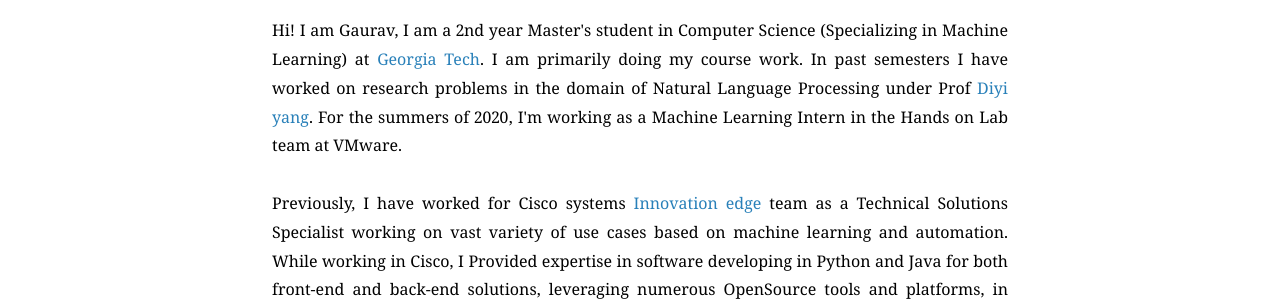
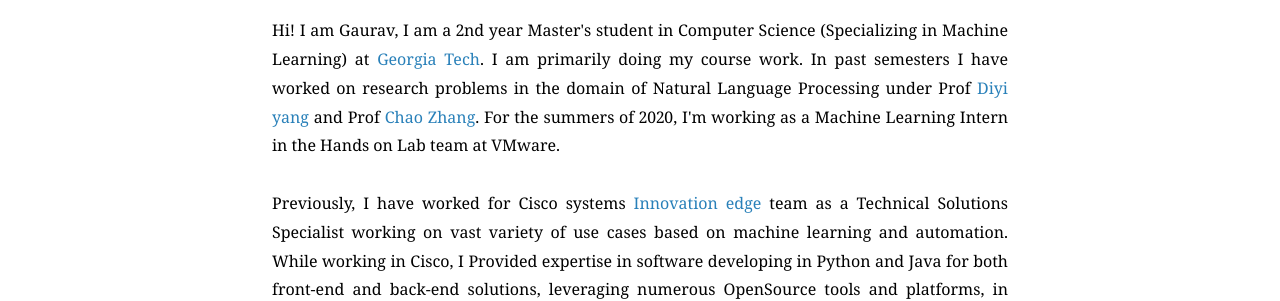
Before and after one commit to Gaurav-Pande/gaurav-pande.github.io, a Jekyll site: the page built from about.md, in a window 1280 px wide. Shown: the part 427-728 px from the top of the page. Built offline with Jekyll 4.4.1, drawn with Linux system fonts in a browser that asks for light colours; nearby versions of some CDN libraries; a style sheet for code colours, icons or effects is not loaded.

Commit message:
Update about.md

```diff
--- a/about.md
+++ b/about.md
@@ -11,7 +11,7 @@ permalink: /about/
 <hr>
 <div style="text-align:justify;"><span style="color:black; font-family:Georgia; font-size:1em;">
 
-Hi! I am Gaurav, I am a 2nd year Master's student in Computer Science (Specializing in Machine Learning) at <a href="http://www.cc.gatech.edu/">Georgia Tech</a>. I am primarily doing my course work. In past semesters I have worked on research problems in the domain of Natural Language Processing under Prof <a href="https://www.cc.gatech.edu/~dyang888/index.html">Diyi yang</a>. For the summers of 2020, I'm working as a Machine Learning Intern in the Hands on Lab team at VMware.
+Hi! I am Gaurav, I am a 2nd year Master's student in Computer Science (Specializing in Machine Learning) at <a href="http://www.cc.gatech.edu/">Georgia Tech</a>. I am primarily doing my course work. In past semesters I have worked on research problems in the domain of Natural Language Processing under Prof <a href="https://www.cc.gatech.edu/~dyang888/index.html">Diyi yang</a> and Prof <a href="http://chaozhang.org/">Chao Zhang</a>. For the summers of 2020, I'm working as a Machine Learning Intern in the Hands on Lab team at VMware.
 
 <br>
 <br>
```
